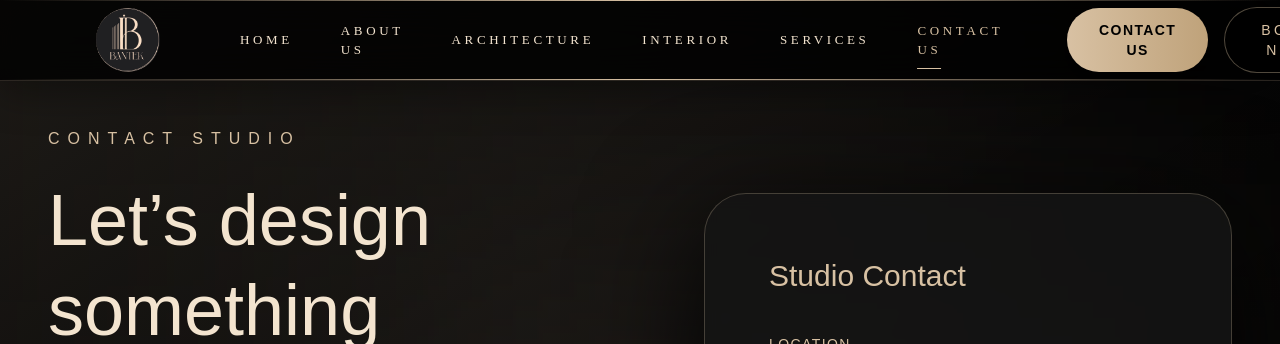
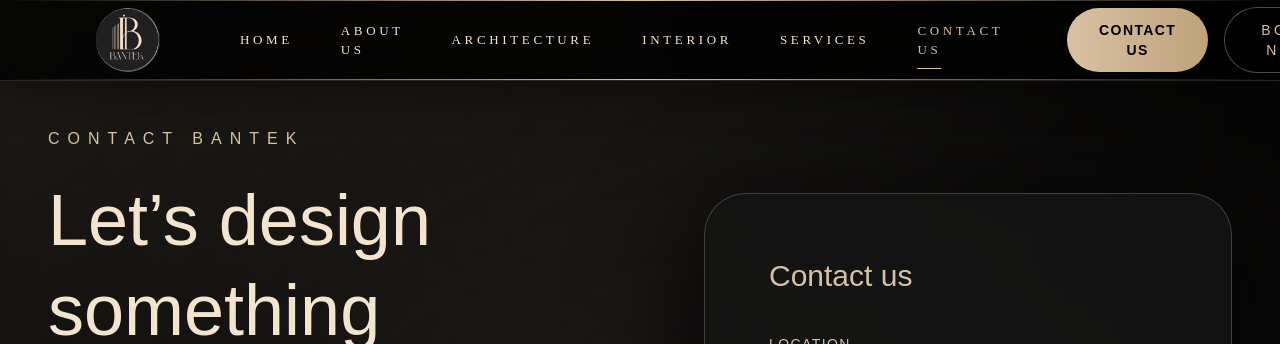
Before and after one commit to Rjirock/Bantek_interior, a Next.js app: page /contact_us in a window 1280 px wide. Shown: the top 344 px of the page. Built offline with nearby package versions, Linux system fonts and the light colour scheme.

Commit message:
Update index.js

```diff
--- a/src/components/contact_compo/first_section/index.js
+++ b/src/components/contact_compo/first_section/index.js
@@ -43,7 +43,7 @@ export default function ContactFirstSection() {
             mb-4 sm:mb-6
             text-sm sm:text-base
           ">
-            Contact Studio
+            Contact Bantek
           </p>
 
           <h1 className="
@@ -88,7 +88,7 @@ export default function ContactFirstSection() {
             text-[#d8c1a3]
             mb-6 sm:mb-10
           ">
-            Studio Contact
+            Contact us
           </h3>
 
           <div className="space-y-4 sm:space-y-6 lg:space-y-8 text-[#e6dccb]/80">
```
